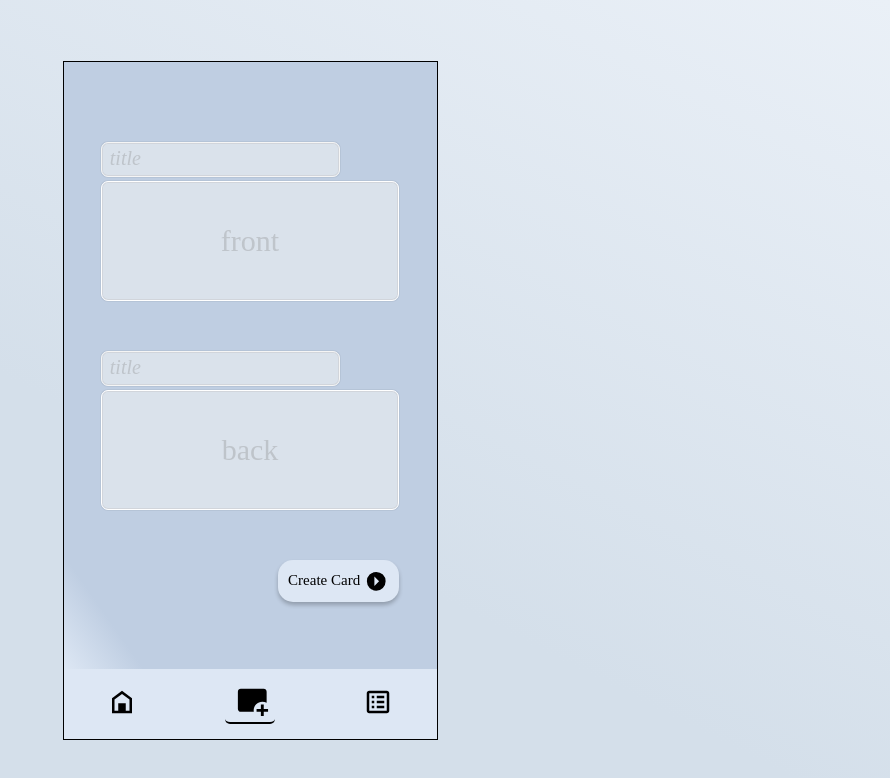
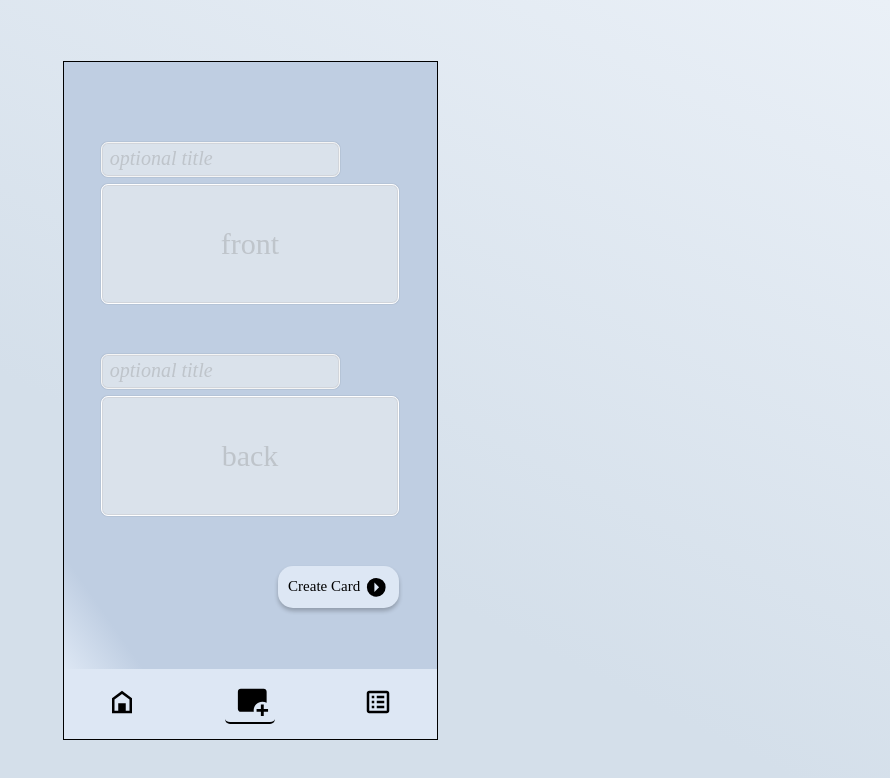
Before and after one commit to j-eick/vocab-dojo, a Next.js app: page /create-vocab in a window 1280 px wide. Shown: the top 778 px of the page, without its empty margins (390-1280 px from the left). Built offline with nearby package versions, Linux system fonts and the light colour scheme.

Commit message:
minor details

```diff
--- a/src/components/Form/AddVocabForm.jsx
+++ b/src/components/Form/AddVocabForm.jsx
@@ -55,7 +55,7 @@ export default function AddVocabForm({onSubmit}) {
 				type="text"
 				name="frontSide_title"
 				variant="input_createVocabs_title"
-				placeholder="title"
+				placeholder="optional title"
 				onChange={event => {
 					setFrontTitle(event.target.value);
 				}}
@@ -79,7 +79,7 @@ export default function AddVocabForm({onSubmit}) {
 				type="text"
 				name="backSide_title"
 				variant="input_createVocabs_title"
-				placeholder="title"
+				placeholder="optional title"
 				onChange={event => {
 					setBackTitle(event.target.value);
 				}}
--- a/src/components/Input/index.jsx
+++ b/src/components/Input/index.jsx
@@ -20,7 +20,7 @@ const StyledInput = styled.input`
 			width: 80%;
 			height: 2em;
 
-			margin-bottom: 4px;
+			margin-bottom: 7px;
 			padding: 8px;
 
 			outline: none;
```
